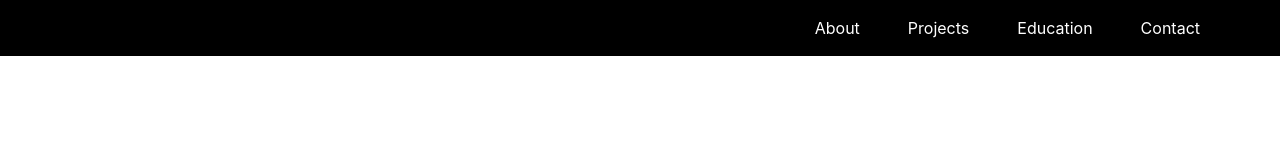
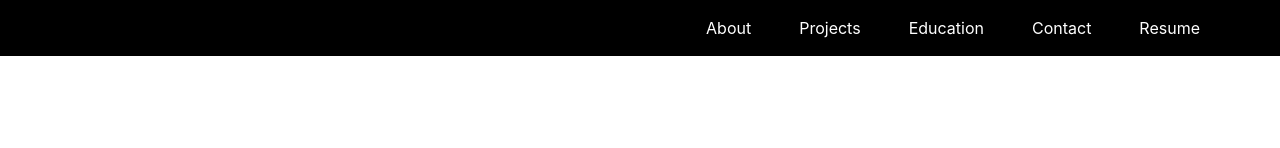
Before and after one commit to pathakjiop/New-Portfolio, a React (Create React App) app: page / in a window 1280 px wide. Shown: the top 148 px of the page. Built offline with nearby package versions, Linux system fonts and the light colour scheme.

Commit message:
Added Resume

```diff
--- a/src/components/Navbar/Navbar.js
+++ b/src/components/Navbar/Navbar.js
@@ -3,6 +3,18 @@ import { Link } from "react-router-dom";
 import "./Navbar.css"; // Assuming your CSS file is named style.css
 
 const Navbar = () => {
+  const handleDownloadResume = () => {
+    const resumePath = "/pdf/Atharv Pathak's Resume.pdf";
+
+    // Initiate the download
+    const link = document.createElement("a");
+    link.href = resumePath;
+    link.download = "Atharv_Pathaks_Resume.pdf"; // File name for download
+    document.body.appendChild(link);
+    link.click();
+    document.body.removeChild(link);
+  };
+
   return (
     <nav className='navbar'>
       <ul>
@@ -21,6 +33,14 @@ const Navbar = () => {
         <li>
           <Link to='/contact'>Contact</Link>
         </li>
+        <li>
+          <Link
+            onClick={handleDownloadResume}
+            to='/resume'
+          >
+            Resume
+          </Link>
+        </li>
       </ul>
     </nav>
   );
```
Also changed, not shown: 1 other file (tests, documents, lock files or other folders).
